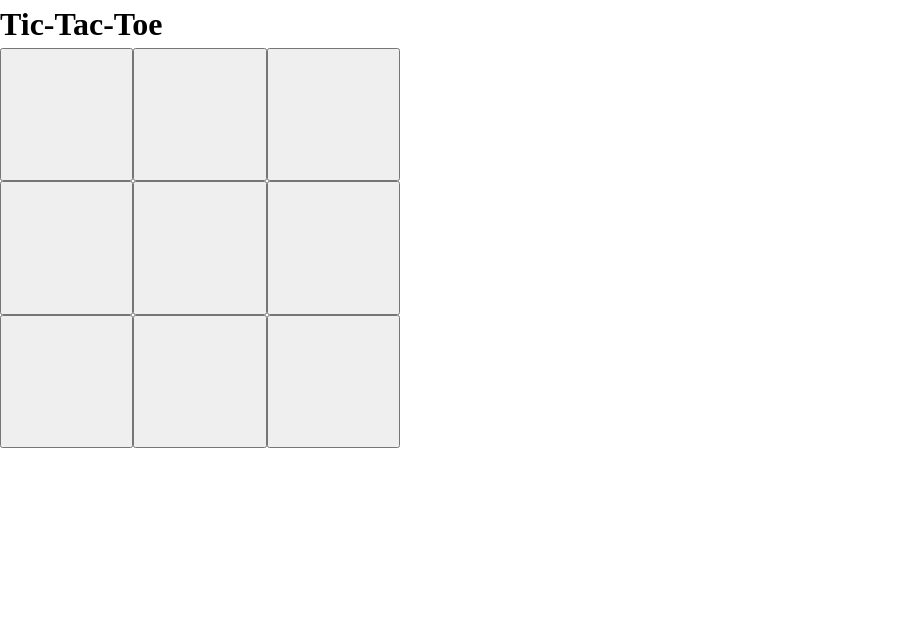
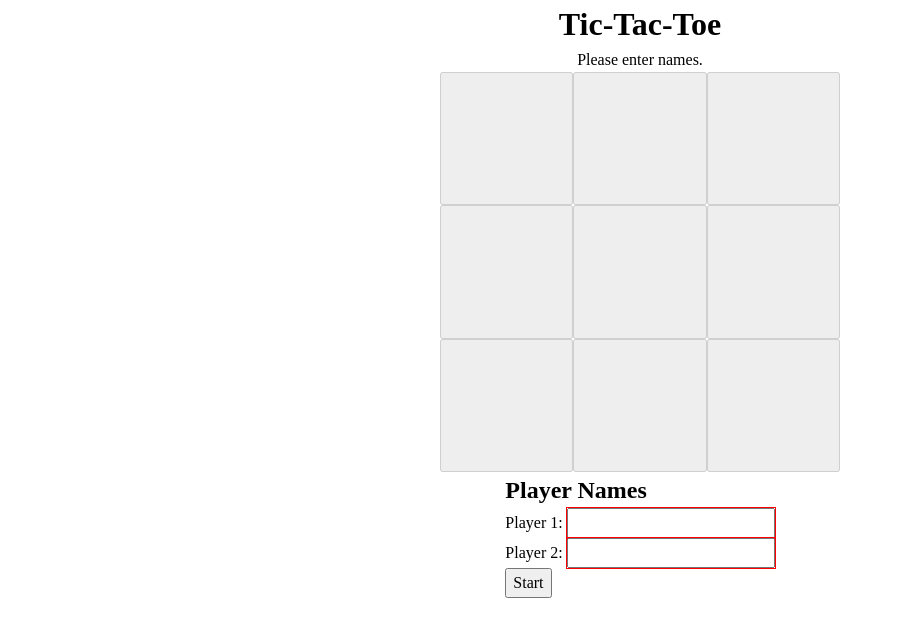
Before and after one commit to rlechuong/tic-tac-toe, a plain HTML site: page index.html in a window 1280 px wide. Shown: the whole page, without its empty margins (0-903 px from the left). Drawn offline with Linux system fonts and the light colour scheme.

Commit message:
Add functionality for inputting names and reset

```diff
--- a/index.html
+++ b/index.html
@@ -10,6 +10,34 @@
   <body>
     <h1>Tic-Tac-Toe</h1>
 
+    <div id="status-container"></div>
+
     <div id="board-container"></div>
+
+    <div id="player-name-form-container">
+      <form id="player-name-form">
+        <h2>Player Names</h2>
+        <div>
+          <label for="player-one-name">Player 1:</label>
+          <input
+            type="text"
+            id="player-one-name"
+            name="player-one-name"
+            required
+          />
+        </div>
+        <div>
+          <label for="player-two-name">Player 2:</label>
+          <input
+            type="text"
+            id="player-two-name"
+            name="player-two-name"
+            required
+          />
+        </div>
+        <div><button type="submit" id="start-button">Start</button></div>
+      </form>
+    </div>
+    <div><button id="restart-button">Restart</button></div>
   </body>
 </html>
--- a/scripts.js
+++ b/scripts.js
@@ -2,6 +2,7 @@ const gameBoard = (function () {
   const gameBoard = [];
   let rows = 3;
   let columns = 3;
+  let winningSquares = [];
 
   const createNewGameBoard = function () {
     for (i = 0; i < rows; i++) {
@@ -138,35 +139,57 @@ const gameBoard = (function () {
 })();
 
 function Player(name, mark) {
-  return { name, mark };
+
+  const setName = function(newName) {
+    this.name = newName;
+  }
+
+  return { name, mark, setName };
 }
 
 const game = (function () {
-  const player1 = Player("Player1", "X");
-  const player2 = Player("Player2", "O");
+  let player1 = Player("", "X");
+  let player2 = Player("", "O");
 
   let round = 1;
   let currentPlayer = player1;
-  let gameOver = false;
+  let statusMessage = `Please enter names.`;
+  let active = false;
 
-  const reset = function () {
+  const init = function () {
     round = 1;
-    currentPlayer = player1;
-    gameOver = false;
+    setStatusMessage();
     gameBoard.createNewGameBoard();
-    sayRound();
-
-    displayController.init();
+    displayController.showGameStart();
   };
 
-  const sayRound = function () {
-    console.log(`Round ${round}. It is ${currentPlayer.name}'s turn.`);
-    return `Round ${round}. It is ${currentPlayer.name}'s turn.`;
+  const start = function () {
+    active = true;
+    let playerOneName = displayController.getPlayerOneName();
+    let playerTwoName = displayController.getPlayerTwoName();
+    player1.setName(playerOneName);
+    player2.setName(playerTwoName);
+    setStatusMessage();
+    displayController.reload();
+  }
+
+  const getStatusMessage = function () {
+    console.log(statusMessage);
+    return statusMessage;
+  }
+
+  const setStatusMessage = function () {
+    if (round === 1 && active === false) {
+      statusMessage = `Please enter names.`;
+    }
+    else if (round !==1 && active === false) {
+      statusMessage = `Game Over! ${currentPlayer.name} has won!`;
+    }
+    else {
+      statusMessage = `Round ${round}. It is ${currentPlayer.name}'s turn.`;
+    }
+
   };
-
-  // const refresh = function () {
-  //   sayRound();
-  // };
 
   const playRound = function (row, column) {
     let mark = currentPlayer.mark;
@@ -175,15 +198,18 @@ const game = (function () {
       gameBoard.playSquare(row, column, mark);
 
       if (gameBoard.checkWin()) {
-        gameOver = true;
+        active = false;
         console.log(`${currentPlayer.name} has won!`);
-        reset();
+        setStatusMessage();
+        displayController.reload();
+        displayController.showGameEnd();
       } else if (gameBoard.checkTie()) {
-        gameOver = true;
+        active = true;
         console.log(`The game has ended in a tie`);
-        reset();
+        setStatusMessage();
+        displayController.reload();
+        displayController.showGameEnd();
       } else {
-        displayController.init();
         switchRound();
       }
     }
@@ -197,18 +223,60 @@ const game = (function () {
     }
 
     round++;
-    sayRound();
-    displayController.init();
-    displayController.initiateSquares();
+    setStatusMessage();
+    displayController.reload();
   };
 
-  return { playRound, reset };
+  return { playRound, init, start, getStatusMessage };
 })();
 
 const displayController = (function () {
   const boardContainer = document.querySelector("#board-container");
+  const resetButton = document.querySelector("#restart-button");
+  const playerNameFormContainer = document.querySelector("#player-name-form-container");
+  const playerNameForm = document.querySelector("#player-name-form")
+  let playerOneName = ""
+  let playerTwoName = ""
 
-  const init = function () {
+  const reload = function () {
+    updateBoard();
+    initiateSquares();
+    updateStatus();
+  };
+
+  const showGameStart = function () {
+    playerNameFormContainer.setAttribute("style", "display:block");
+    resetButton.setAttribute("style", "display:none");
+    updateBoard();
+    updateStatus();
+    disableBoard();
+  }
+
+  const showGameEnd = function () {
+    playerNameFormContainer.setAttribute("style", "display:none");
+    resetButton.setAttribute("style", "display:block");
+    disableBoard();
+  }
+
+  const disableBoard = function () {
+    const squareList = document.querySelectorAll(".square");
+
+    squareList.forEach(function(square) {
+      console.log(square);
+      square.disabled=true;
+    })
+  }
+
+  const enableBoard = function () {
+    const squareList = document.querySelectorAll(".square");
+
+    squareList.forEach(function(square) {
+      console.log(square);
+      square.disabled=false;
+    })
+  }
+
+  const updateBoard = function () {
     boardContainer.textContent = "";
 
     for (i = 0; i < gameBoard.getRows(); i++) {
@@ -229,17 +297,55 @@ const displayController = (function () {
   const initiateSquares = function () {
     const squareList = document.querySelectorAll(".square");
 
-    squareList.forEach(function(square) {
+      squareList.forEach(function (square) {
       let row = square.getAttribute("data-row");
       let column = square.getAttribute("data-column");
 
-      square.addEventListener("click", function() {
-        game.playRound(row, column)
+      square.addEventListener("click", function () {
+        game.playRound(row, column);
       });
-    })
+    });
+  };
+
+  const updateStatus = function () {
+    const statusContainer = document.querySelector("#status-container");
+
+    statusContainer.textContent = "";
+    statusContainer.textContent = game.getStatusMessage();
+  };
+
+  const startButton = document.querySelector("#start-button");
+
+  startButton.addEventListener("click", (event) => {
+    event.preventDefault();
+
+    if (playerNameForm.reportValidity()) {
+      playerOneName = document.querySelector("#player-one-name").value;
+      playerTwoName = document.querySelector("#player-two-name").value;
+      game.start();
+    }
+    else {
+
+    }
+
+  })
+
+  const restartButton = document.querySelector("#restart-button");
+
+  restartButton.addEventListener("click", () => {
+    game.init();
+  })
+
+
+  const getPlayerOneName = function () {
+    return playerOneName;
   }
 
-  return { init, initiateSquares };
+  const getPlayerTwoName = function () {
+    return playerTwoName;
+  }
+
+  return { reload, enableBoard, showGameStart, showGameEnd, getPlayerOneName, getPlayerTwoName};
 })();
 
 // // Check Win
@@ -273,4 +379,4 @@ const displayController = (function () {
 // game.playRound(2, 0);
 // game.playRound(2, 2);
 
-game.reset();
+game.init();
--- a/styles.css
+++ b/styles.css
@@ -67,6 +67,12 @@ h6 {
   isolation: isolate;
 }
 
+body {
+  display: flex;
+  flex-direction: column;
+  align-items: center;
+}
+
 #board-container {
   display: grid;
   grid-template-columns: repeat(3, 1fr);
@@ -75,3 +81,7 @@ h6 {
   height: 25rem;
   font-size: 5rem;
 }
+
+input:invalid {
+  outline: 1px solid red;
+}
```
